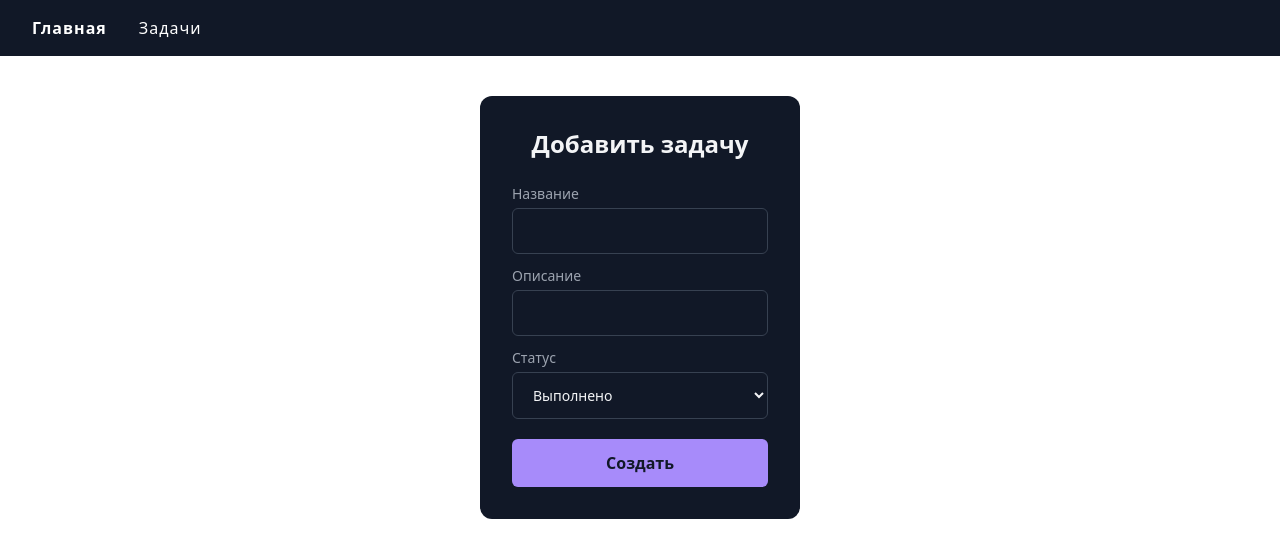
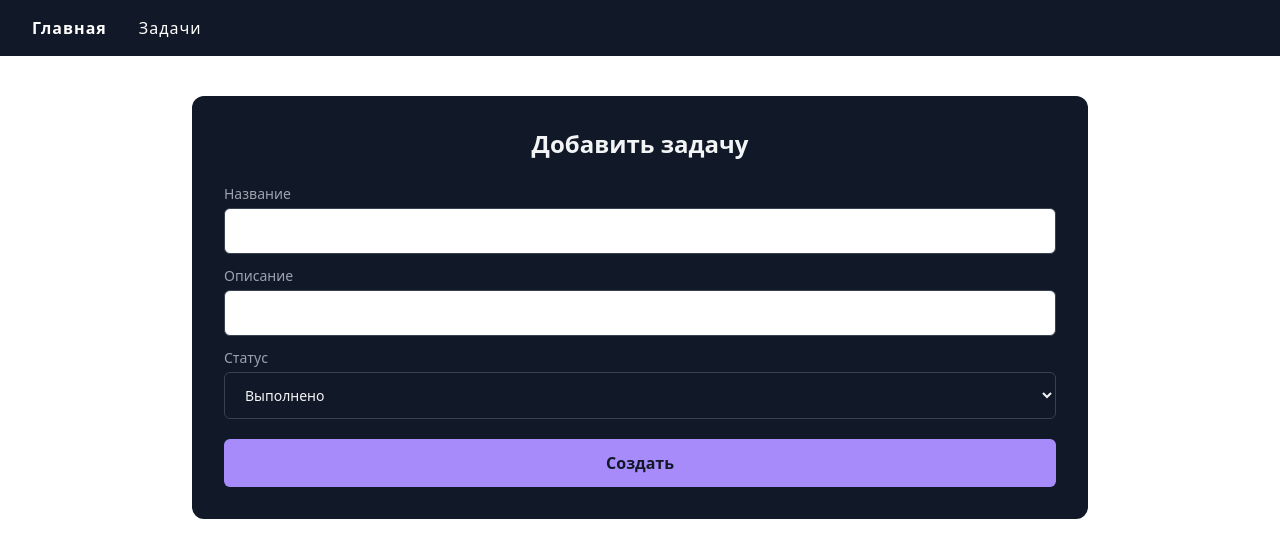
Before and after one commit to Pr0st1k/Tasks_tracker, a Nuxt app: page / in a window 1280 px wide. Shown: the top 558 px of the page. Built offline with nearby package versions, Linux system fonts and the light colour scheme; no server answers.

Commit message:
Улучшение UI

```diff
--- a/middleware/auth.ts
+++ b/middleware/auth.ts
@@ -20,6 +20,10 @@ export default defineNuxtRouteMiddleware(async (to, from) => {
         if (to.path !== "/Auth") {
           return navigateTo('/Auth');
         }
+      } else {
+        if (valid && (to.path === '/Auth' || to.path === '/auth')) {
+          return navigateTo('/')
+        }
       }
     }
   }
--- a/pages/Auth.vue
+++ b/pages/Auth.vue
@@ -35,15 +35,25 @@
       }) as {valid: boolean; userId?: number; role?: string};
 
       if (valid) {
-        alert('Вы успешно вошли!');
-        window.location.replace('/');
+        Swal.fire({
+          title: 'Вы успешно вошли!',
+          text: 'Сейчас вы будете перенаправлены на главную страницу.',
+          icon: 'success',
+          confirmButtonText: 'ОК',
+        }).then(() => {
+          window.location.href = '/';
+        });
       } else {
         localStorage.removeItem('authToken');
         window.location.replace('/Auth');
       }
     } catch (error) {
-      alert('Ошибка входа!');
-      window.location.replace('/Auth');
+      Swal.fire({
+        title: 'Ошибка входа!',
+        text: 'Проверьте данные и попробуйте еще раз!',
+        icon: 'error',
+        confirmButtonText: 'ОК',
+      });
     }
   };
 
@@ -222,10 +232,6 @@
     color: black;
   }
 
-  .input-group input:focus {
-    border-color: rgba(167, 139, 250);
-  }
-
   .forgot {
     display: flex;
     justify-content: flex-end;
--- a/pages/index.vue
+++ b/pages/index.vue
@@ -39,7 +39,7 @@
   }
 
   .form-container {
-    width: 320px;
+    width: 70%;
     border-radius: 0.75rem;
     background-color: rgba(17, 24, 39, 1);
     padding: 2rem;
@@ -69,20 +69,28 @@
     margin-bottom: 4px;
   }
 
-  .input-group input, select {
+  .input-group input {
+    width: 100%;
+    border-radius: 0.375rem;
+    border: 1px solid rgba(55, 65, 81, 1);
+    outline: 0;
+    background-color: white;
+    color: black;
+    padding: 0.75rem 1rem;
+  }
+
+  .input-group select {
     width: 100%;
     border-radius: 0.375rem;
     border: 1px solid rgba(55, 65, 81, 1);
     outline: 0;
     background-color: rgba(17, 24, 39, 1);
+    color: rgba(243, 244, 246, 1);
     padding: 0.75rem 1rem;
-    color: rgba(243, 244, 246, 1);
   }
 
   .input-group input:focus {
     border-color: rgba(167, 139, 250);
-    background-color: white;
-    color: black;
   }
 
   select#status:focus {
```
